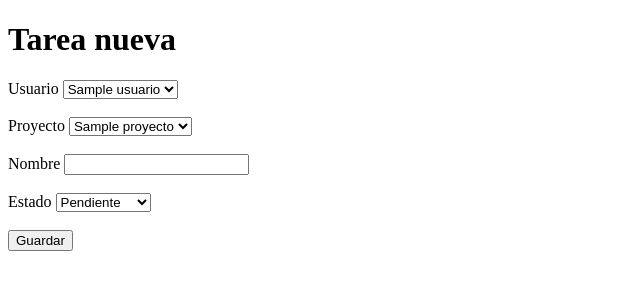
After one commit to SeraPinaBarranco/Maria_DAW_M07_Act4, a PHP site: page /administradores/frm_nueva_tarea.php in a window 1280 px wide. The commit adds this page. Shown: the top 300 px of the page, without its empty margins (0-640 px from the left). Run offline with PHP 8.4, Linux system fonts and the light colour scheme; tables that the repository leaves empty hold one stand-in row (values such as "Sample post").

Commit message:
nueva tarea

```diff
--- a/administradores/administradores.php
+++ b/administradores/administradores.php
@@ -19,6 +19,9 @@
             <a href="./frm_nuevo_proyecto.php">Alta proyecto</a>
         </div>
         <div>
+            <a href="./frm_nueva_tarea.php">Alta tarea</a>
+        </div>
+        <div>
             <a href="./frm_modificar_datos.php">Modificar datos (usuario, proyecto, tarea)</a>
         </div>
         <div>
--- a/administradores/frm_modificar_datos.php
+++ b/administradores/frm_modificar_datos.php
@@ -35,7 +35,7 @@
                 </thead>
                 <tbody>
                     <?php
-                        //TODO recorrer array con los resultados de la consulta usuarios
+                        //recorrer array con los resultados de la consulta usuarios
                         while ($fila = mysqli_fetch_array($resultado)) {
                             //extract($fila);
                             echo "<tr>";
--- /dev/null
+++ b/administradores/frm_nueva_tarea.php
@@ -0,0 +1,63 @@
+<?php
+    require_once "../model/queries.php";
+    //traer los datos de los usuarios
+    $usuarios = get_data("usuario");
+
+    //traer los datos de los proyectos
+    $proyectos = get_data("proyecto");
+
+?>
+
+<!DOCTYPE html>
+<html lang="en">
+<head>
+    <meta charset="UTF-8">
+    <meta http-equiv="X-UA-Compatible" content="IE=edge">
+    <meta name="viewport" content="width=device-width, initial-scale=1.0">
+    <title>Document</title>
+</head>
+<body>
+
+    <header>
+        <h1>Tarea nueva</h1>
+    </header>
+    <section>
+
+        <form action="" method="post">
+
+            <label>Usuario</label>
+            <select name="usuario" id="usuario">
+                <?php
+                    while($user=mysqli_fetch_array($usuarios)){
+                        echo " <option value='". $user['id'] ."'>". $user['nombre'] ."</option>";
+                    }
+                ?>
+            </select><br><br>
+
+            <label>Proyecto</label>
+            <select name="proyecto" id="proyecto">
+                <?php
+                    while($proyecto=mysqli_fetch_array($proyectos)){
+                        echo " <option value='". $proyecto['id'] ."'>". $proyecto['nombre'] ."</option>";
+                    }
+                ?>
+            </select><br><br>
+
+            <label for="">Nombre</label>
+            <input type="text" name="nombre" id="nombre"><br><br>
+
+            <label for="">Estado</label>
+            <select name="proyecto" id="proyecto">
+                <option value="1">Pendiente</option>
+                <option value="2">En progreso</option>
+                <option value="3">Finalizada</option>
+            </select><br><br>
+
+            <input type="submit" value="Guardar" name="guardar">
+            <!-- TODO crear archivo para dar de alta a las tareas -->
+        </form>
+
+    </section>
+
+</body>
+</html>
--- a/model/conection.php
+++ b/model/conection.php
@@ -1,12 +1,9 @@
 <?php
-
-
-
 function conn (){
     $SERVER= "localhost";
     $USER="root";
-    //$PASS="";
-    $PASS="usbw";
+    $PASS="";
+    //$PASS="usbw";
     $DB="actividad4";
 
     $mysqli = mysqli_connect($SERVER,$USER,$PASS,$DB)or die("Failed to connect to MySQL: ") ;
--- a/model/queries.php
+++ b/model/queries.php
@@ -31,10 +31,13 @@
         $query= "INSERT INTO proyecto(nombre) VALUES (?)";
         $array = $nombre;
         //array_push($array, $nombre);
+        return guardar2($query, $array);;
+    }
 
-
-
-        return guardar2($query, $array);;
+    function get_data($tabla){
+        $query= "SELECT * FROM $tabla";
+        $consulta = consulta2($query);
+        return $consulta;
     }
 
 
```
Also changed, not shown: 1 other file.
